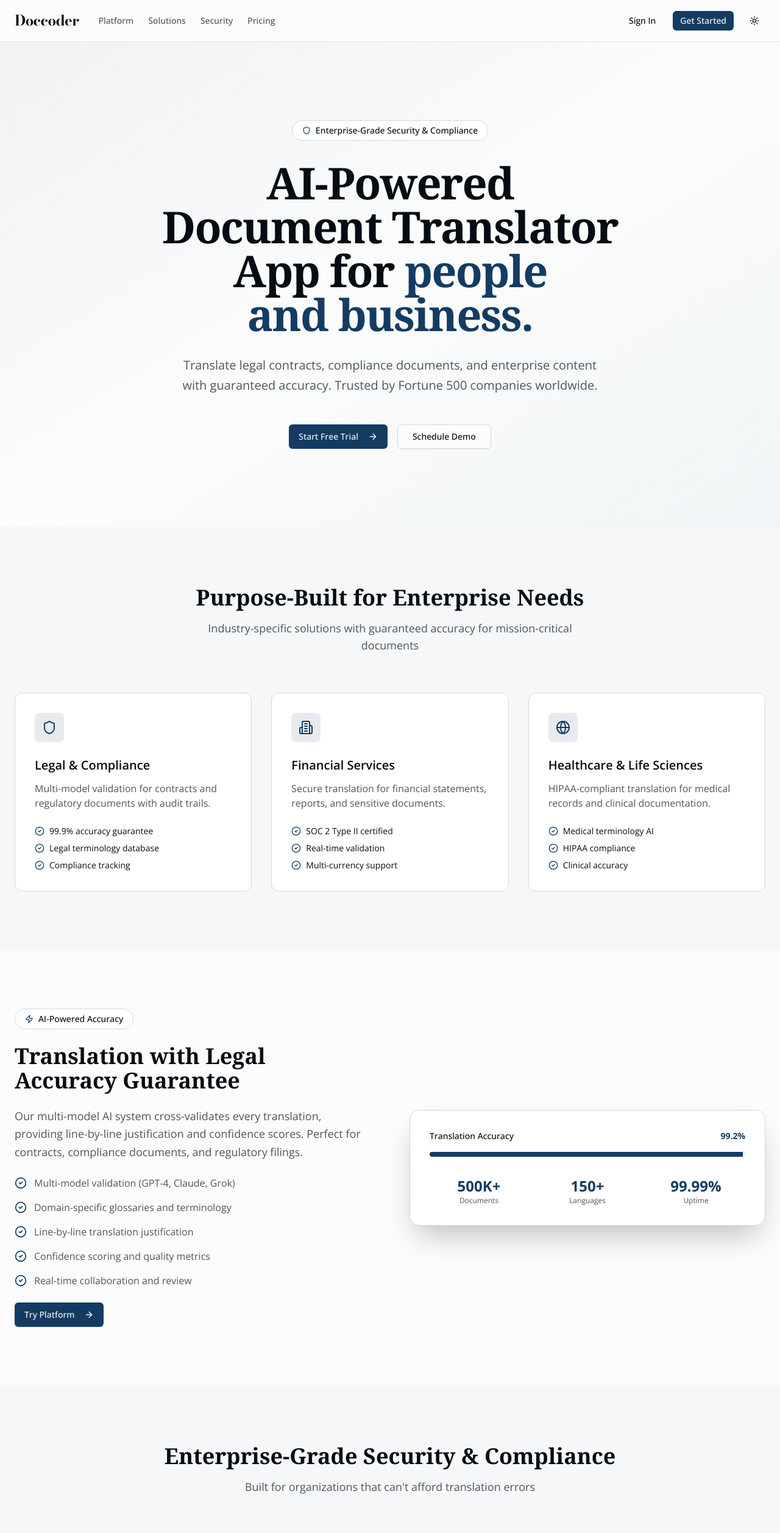
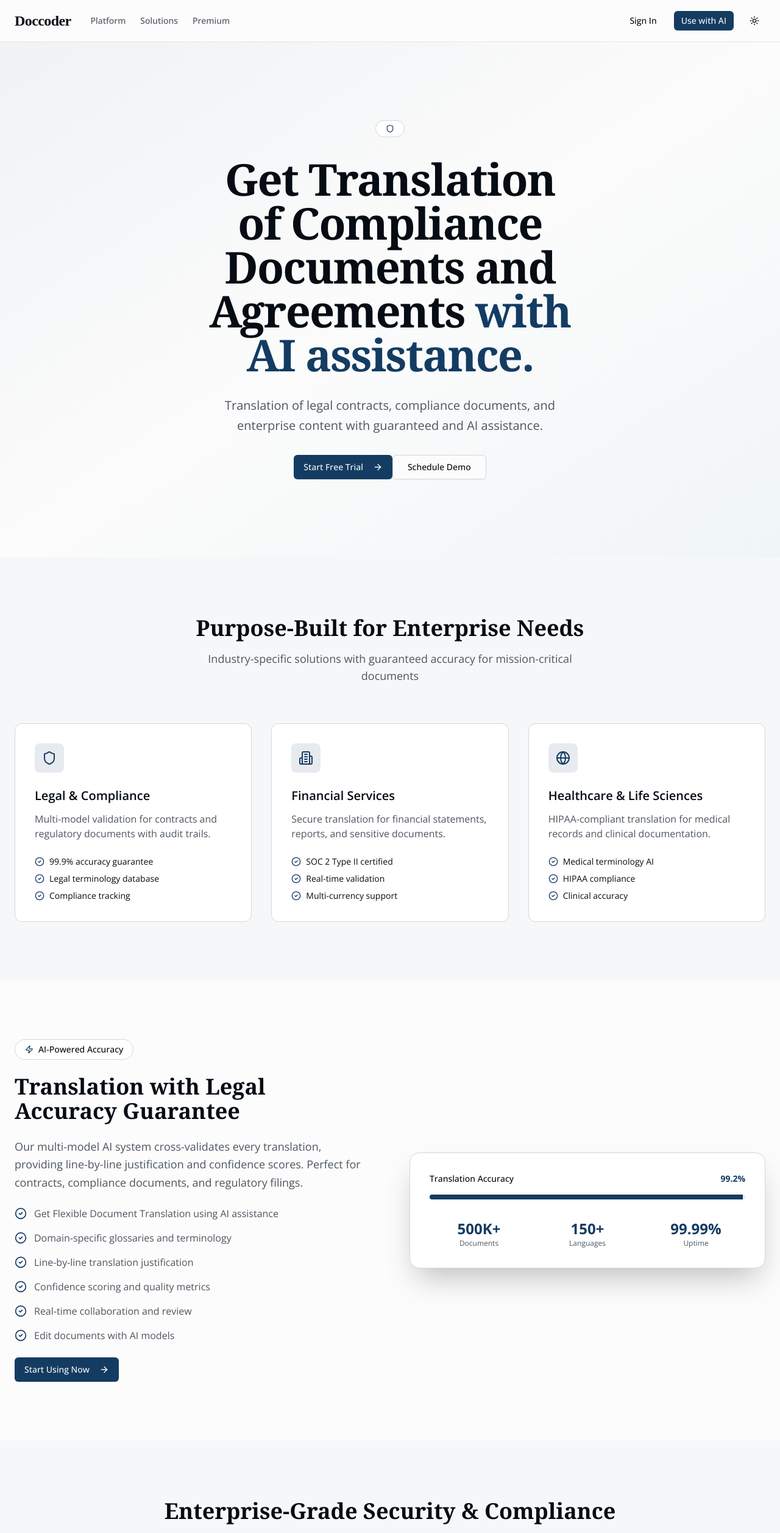
Before and after one commit to anshghone44-dotcom/Doccoder--AI-Document-Translator-App, a Next.js app: page / in a window 1280 px wide. Shown: the top 2514 px of the page at 61% size. Built offline with nearby package versions, Linux system fonts and the light colour scheme; a web font is replaced by a local one.

Commit message:
update: landing page content and styles based on user feedback

```diff
--- a/app/page.tsx
+++ b/app/page.tsx
@@ -12,7 +12,7 @@ export default function Home() {
             <Link href="/" className="flex items-center gap-2">
               <h1
                 className="text-2xl font-bold tracking-tight text-foreground hover:text-primary transition-colors"
-                style={{ fontFamily: "var(--font-bodoni)" }}
+                style={{ fontFamily: "'Erstoria Bold Serif Display Font', serif" }}
               >
                 Doccoder
               </h1>
@@ -30,17 +30,12 @@ export default function Home() {
               >
                 Solutions
               </a>
-              <a
-                href="#security"
-                className="text-sm font-medium text-muted-foreground hover:text-foreground transition-colors"
-              >
-                Security
-              </a>
+
               <a
                 href="#pricing"
                 className="text-sm font-medium text-muted-foreground hover:text-foreground transition-colors"
               >
-                Pricing
+                Premium
               </a>
             </nav>
           </div>
@@ -53,7 +48,7 @@ export default function Home() {
             </Link>
             <Link href="/ai-transformer">
               <Button size="sm" className="bg-primary hover:bg-primary/90">
-                Get Started
+                Use with AI
               </Button>
             </Link>
             <ThemeToggle />
@@ -67,19 +62,16 @@ export default function Home() {
           <div className="mx-auto max-w-3xl text-center space-y-8">
             <div className="inline-flex items-center gap-2 rounded-full border border-border bg-card px-4 py-1.5 text-sm">
               <Shield className="h-3.5 w-3.5 text-primary" />
-              <span className="font-medium">Enterprise-Grade Security & Compliance</span>
             </div>
 
             <h1 className="font-serif text-5xl font-bold tracking-tight md:text-6xl lg:text-7xl text-balance">
-              AI-Powered Document Translator App for <span className="text-primary">people and business.</span>
+              Get Translation of Compliance Documents and Agreements  <span className="text-primary">with AI assistance.</span>
             </h1>
 
             <p className="text-xl text-muted-foreground text-balance leading-relaxed">
-              Translate legal contracts, compliance documents, and enterprise content with guaranteed accuracy. Trusted
-              by Fortune 500 companies worldwide.
+              Translation of legal contracts, compliance documents, and enterprise content with guaranteed and AI assistance.
             </p>
 
-            <div className="flex flex-col sm:flex-row gap-4 justify-center pt-4">
             <Link href="/ai-transformer">
               <Button size="lg" className="bg-primary hover:bg-primary/90 text-primary-foreground">
                 Start Free Trial
@@ -89,7 +81,6 @@ export default function Home() {
             <Button size="lg" variant="outline">
               Schedule Demo
             </Button>
-            </div>
 
 
           </div>
@@ -164,11 +155,12 @@ export default function Home() {
               </p>
               <ul className="space-y-4">
                 {[
-                  "Multi-model validation (GPT-4, Claude, Grok)",
+                  "Get Flexible Document Translation using AI assistance",
                   "Domain-specific glossaries and terminology",
                   "Line-by-line translation justification",
                   "Confidence scoring and quality metrics",
                   "Real-time collaboration and review",
+                  "Edit documents with AI models",
                 ].map((feature, i) => (
                   <li key={i} className="flex items-start gap-3">
                     <CheckCircle2 className="h-5 w-5 text-primary mt-0.5 flex-shrink-0" />
@@ -178,7 +170,7 @@ export default function Home() {
               </ul>
               <Link href="/ai-transformer">
                 <Button size="lg" className="bg-primary hover:bg-primary/90">
-                  Try Platform
+                  Start Using Now
                   <ArrowRight className="ml-2 h-4 w-4" />
                 </Button>
               </Link>
@@ -216,7 +208,7 @@ export default function Home() {
           <div className="text-center mb-16">
             <h2 className="font-serif text-3xl font-bold md:text-4xl mb-4">Enterprise-Grade Security & Compliance</h2>
             <p className="text-lg text-muted-foreground max-w-2xl mx-auto">
-              Built for organizations that can't afford translation errors
+              Built for Enterprises and organizations for getting flexible document quality.
             </p>
           </div>
 
@@ -271,10 +263,11 @@ export default function Home() {
         <div className="mx-auto max-w-7xl px-6 py-12">
           <div className="grid gap-8 md:grid-cols-4">
             <div className="space-y-4">
-              <h3 className="text-xl font-bold tracking-tight" style={{ fontFamily: "var(--font-bodoni)" }}>
+              <h3 className="text-xl font-bold"
+                style={{ fontFamily: "'Erstoria Bold Serif Display Font', serif" }}>
                 Doccoder
               </h3>
-              <p className="text-sm text-muted-foreground">Enterprise-grade AI translation with guaranteed accuracy</p>
+              <p className="text-sm text-muted-foreground">AI Powered Translation Feature for Organizations and Businesses.</p>
             </div>
 
             {[
@@ -307,10 +300,10 @@ export default function Home() {
           </div>
 
           <div className="mt-12 pt-8 border-t border-border flex flex-col md:flex-row justify-between items-center gap-4">
-            <p className="text-sm text-muted-foreground">© 2025 Doccoder. All rights reserved.</p>
+            <p className="text-sm text-muted-foreground">© 2026 Doccoder. All rights reserved.</p>
             <div className="flex gap-6">
               <a href="#" className="text-sm text-muted-foreground hover:text-foreground transition-colors">
-                Privacy
+                Privacy Policy
               </a>
               <a href="#" className="text-sm text-muted-foreground hover:text-foreground transition-colors">
                 Terms
```
Lines whose indentation alone changed are shown as unchanged.
